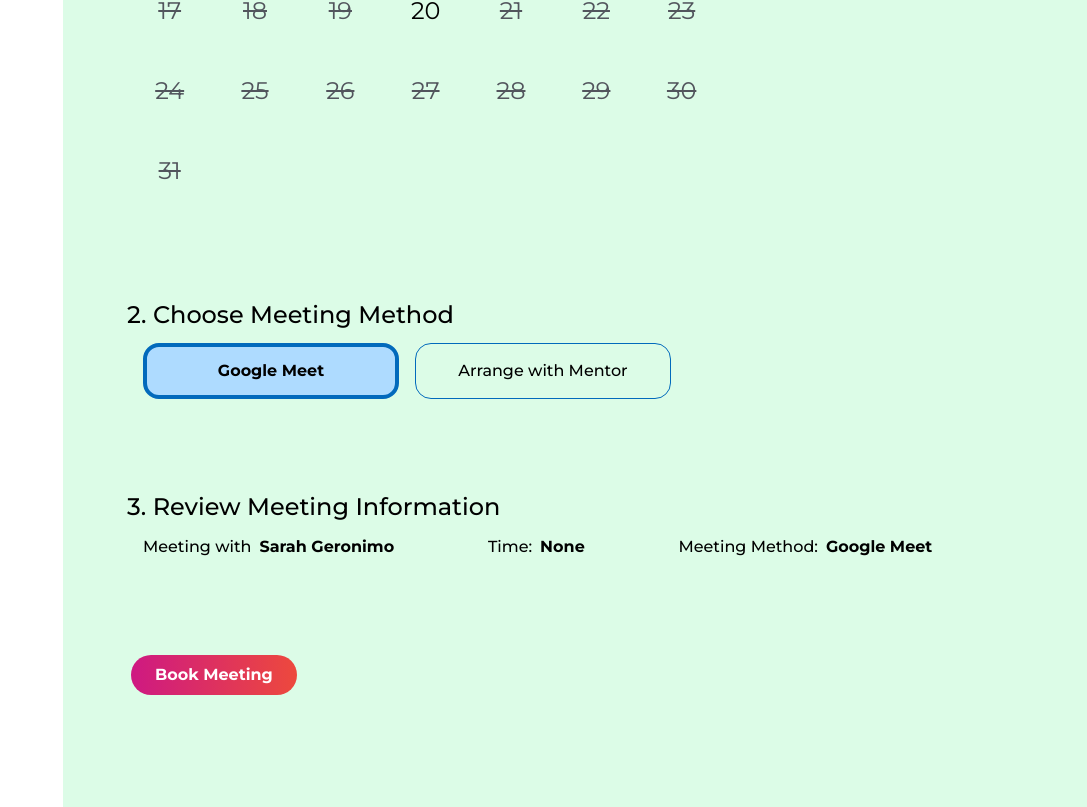
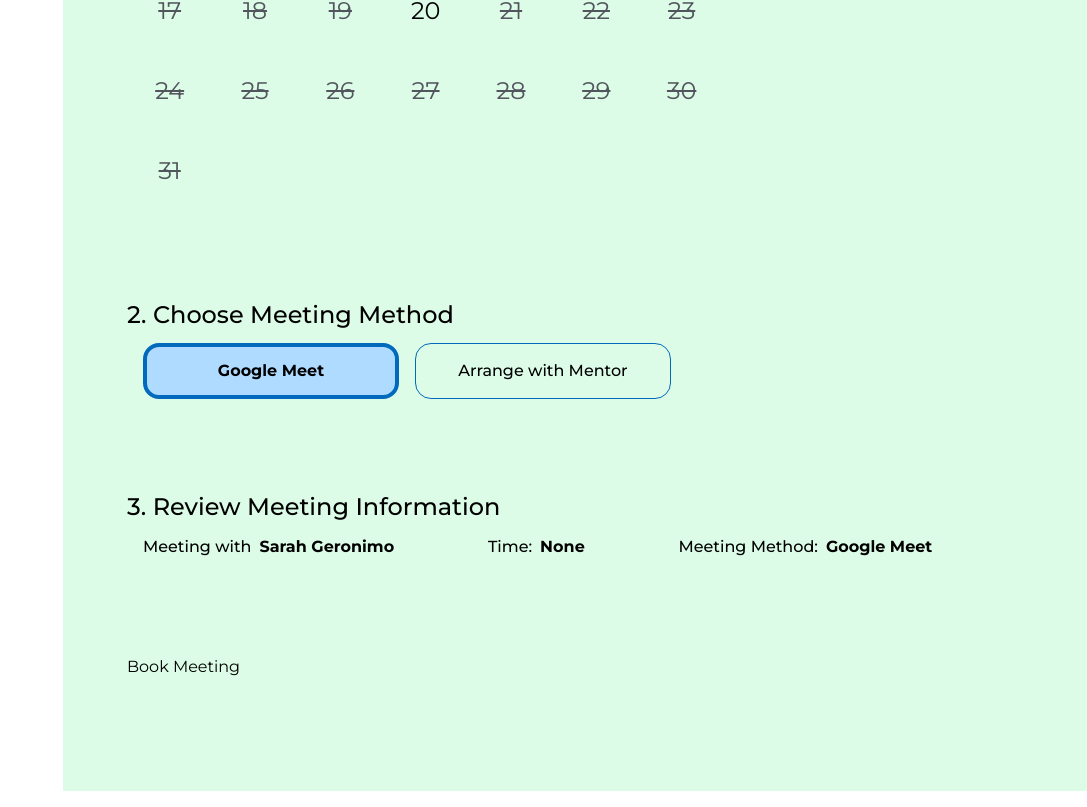
Before and after one commit to JasonXB/EF_Clone, a Next.js app: page /book-meeting/412 in a window 1280 px wide. Shown: the part 708-1515 px from the top of the page, without its empty margins (193-1280 px from the left). Built offline with nearby package versions, Linux system fonts and the light colour scheme; what tw-elements would draw is missing.

Commit message:
Revert "done with the ticket"
This reverts commit e9c9209429bb24035ef2860bcf915c55209a8a5f.

```diff
--- a/pages/book-meeting/[id].jsx
+++ b/pages/book-meeting/[id].jsx
@@ -1,6 +1,5 @@
 import { useContext } from 'react';
 import { useRouter } from 'next/router';
-import Link from 'next/link';
 import { parseISO, format } from 'date-fns';
 import Image from 'next/image';
 import mentorsData from '../../src/util/mentors.json';
@@ -79,15 +78,9 @@ const bookMeeting = (props) => {
       ' (' +
       timeZoneShort +
       ')';
+
+    console.log(timeReview);
   }
-
-  const meetingDetails = {
-    name: name,
-    imgUrl: imgUrl,
-    startDatetime: selectedTimeSlot.startDatetime,
-    endDatetime: selectedTimeSlot.endDatetime,
-    meetingMethod: 'Google Meet',
-  };
 
   return (
     <>
@@ -207,14 +200,7 @@ const bookMeeting = (props) => {
           </div>
           {/* ^ end of item 3 div */}
           {/* SUBMIT BUTTON------------------------------------------------- */}
-          <Link
-            href={{
-              pathname: '/meeting/confirmedMeeting',
-              query: meetingDetails,
-            }}
-          >
-            <Button variant={'primary'}>Book Meeting</Button>
-          </Link>
+          <button>Book Meeting</button>
         </div>
         {/* ^ end of div that cover the items */}
       </div>
```
